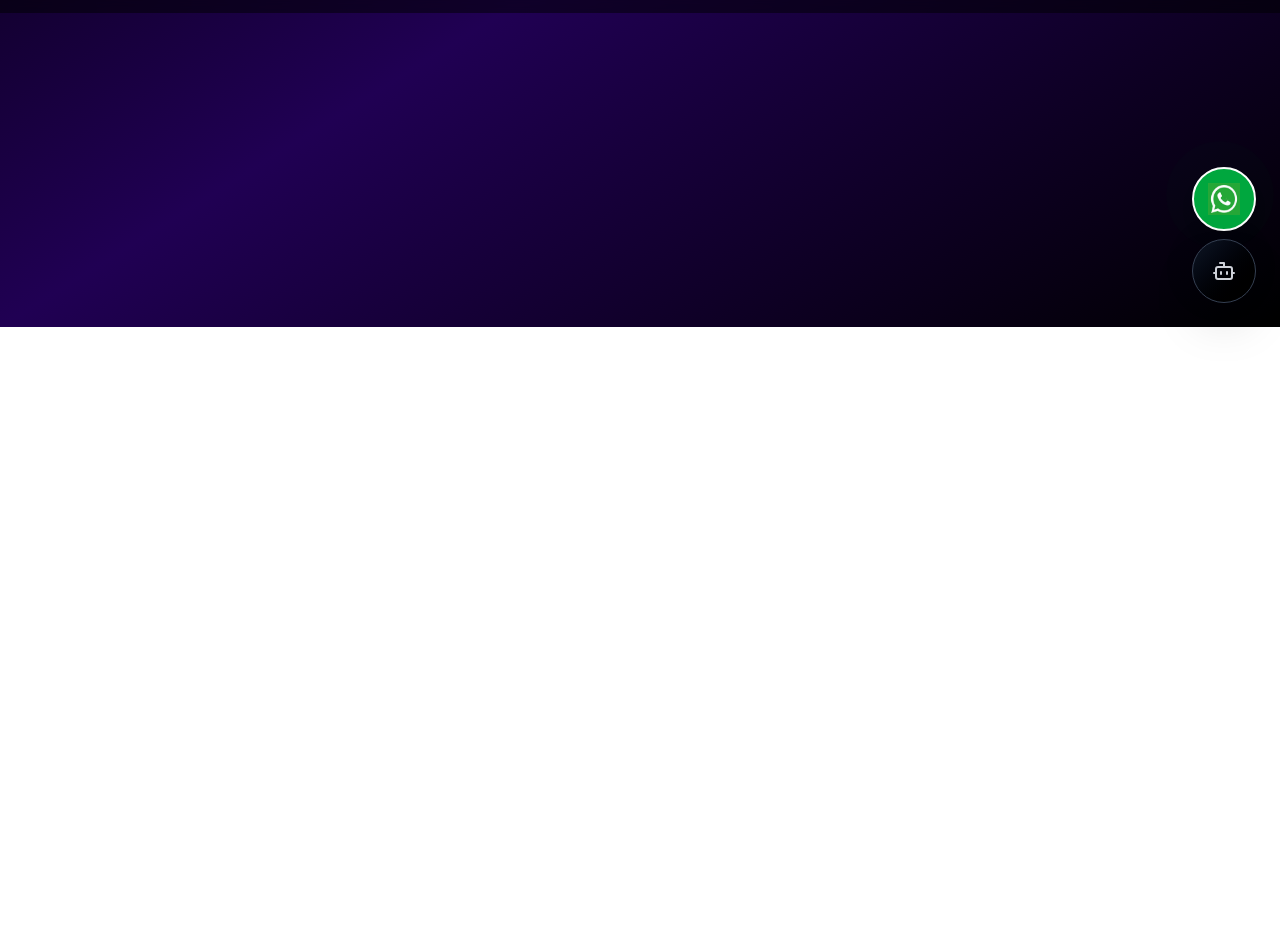
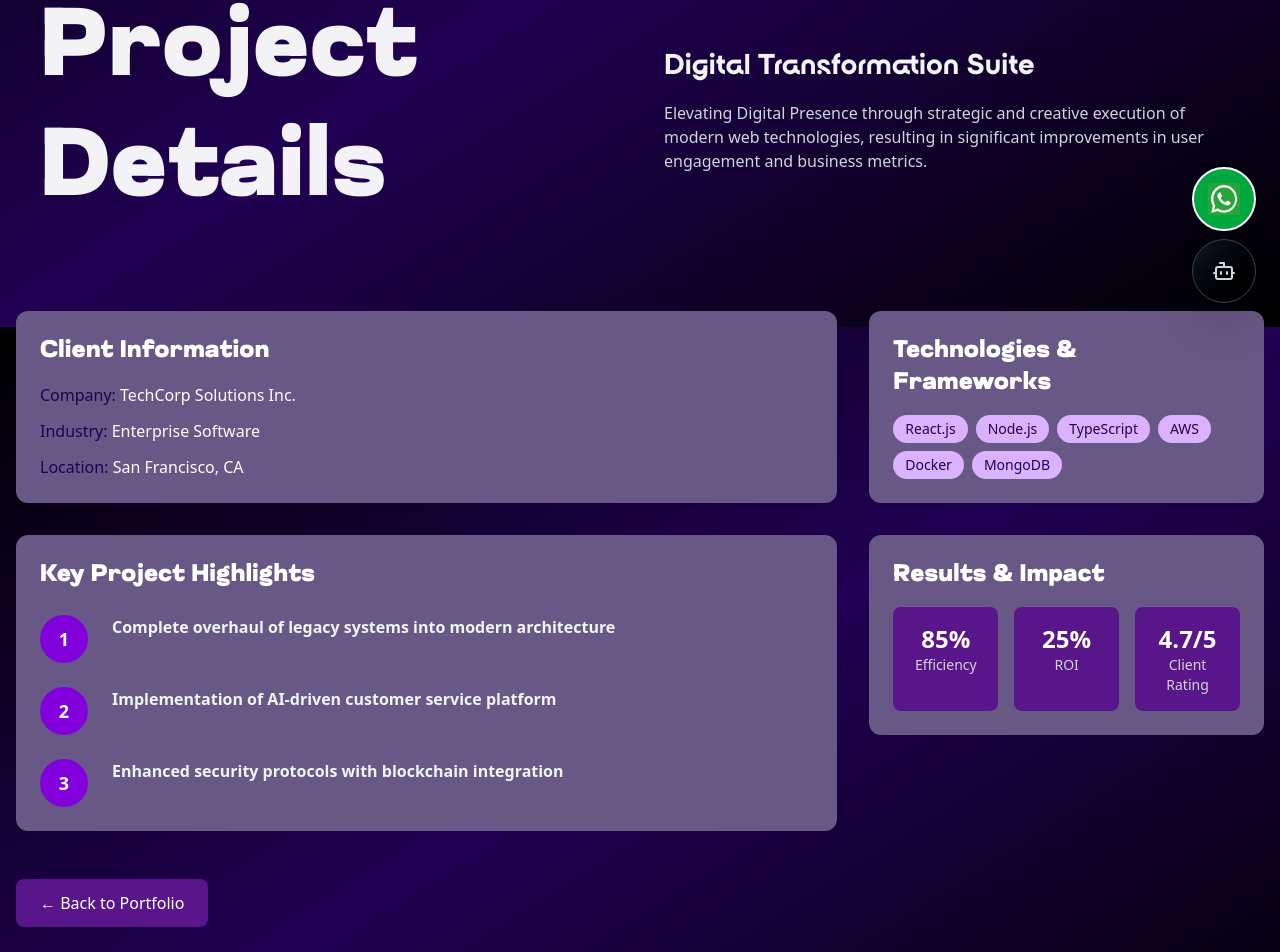
Before and after one commit to combinezenith/combine-zenith-website, a Next.js app: page /portfolio/project-alpha in a window 1280 px wide. Shown: the part 473-1425 px from the top of the page. Before the commit the page ends 800 px from the top, so only its background shows below. Built offline with nearby package versions, Linux system fonts and the light colour scheme.

Commit message:
slug page done

```diff
--- a/src/app/(pages)/portfolio/[id]/page.tsx
+++ b/src/app/(pages)/portfolio/[id]/page.tsx
@@ -1,11 +1,146 @@
-import React from "react";
+import { notFound } from 'next/navigation';
+import portfolio from '../../../data/portfolio.json';
+import Image from 'next/image';
 
-const DynamicPortfolio = () => {
+type PortfolioItem = {
+  slug: string;
+  name: string;
+  description: string;
+  overview: string;
+  image: string;
+  client: {
+    name: string;
+    industry: string;
+    location: string;
+  };
+  highlights: string[];
+  technologies: string[];
+  metrics: {
+    efficiency: string;
+    satisfaction: string;
+    rating: string;
+  };
+};
+
+type Params = {
+  params: { id: string };
+};
+
+export async function generateStaticParams() {
+  return (portfolio as PortfolioItem[]).map((p) => ({ id: p.slug }));
+}
+
+export default function PortfolioDetail({ params }: Params) {
+  const id = params.id;
+  const item = (portfolio as PortfolioItem[]).find((p) => p.slug === id);
+
+  if (!item) return notFound();
+
   return (
-    <div>
-      <h1>This is Dynamic Portfolio Page</h1>
+    <div className="min-h-screen text-white px-4 py-12">
+      <div className="w-full mb-12">
+        <div className="relative animate-fadeIn">
+          <Image
+            src={item.image || '/logo.jpg'}
+            alt={item.name}
+            width={1600}
+            height={600}
+            className="w-full h-64 sm:h-80 md:h-96 object-cover rounded-xl"
+          />
+            {/* Large left title + right info */}
+            <div className=" rounded-xl flex flex-col md:flex-row items-center md:items-center">
+              <div className="flex-1 px-6 py-8 text-center md:text-left">
+                <h2 className="text-4xl sm:text-5xl md:text-6xl lg:text-7xl xl:text-8xl font-extrabold leading-tight text-white/95 animate-slideInLeft">Project Details</h2>
+              </div>
+              <div className="w-full md:w-1/2 px-6 py-8 text-center md:text-left animate-slideInRight">
+                <h1 className="text-xl sm:text-2xl md:text-3xl font-semibold text-gray-100">{item.name}</h1>
+                <p className="mt-4 text-gray-300 text-sm sm:text-base">{item.overview}</p>
+              </div>
+            </div>
+
+
+        </div>
+      </div>
+      <div className="max-w-7xl mx-auto animate-slideUp">
+
+        <div className="grid grid-cols-1 lg:grid-cols-3 gap-6 md:gap-8">
+          {/* Left Column - Client Info & Key Highlights */}
+          <div className="lg:col-span-2 space-y-6 md:space-y-8">
+            {/* Client Information */}
+            <div className="bg-[#685885] bg-opacity-20 rounded-xl p-4 md:p-6 animate-scaleIn">
+              <h2 className="text-xl md:text-2xl font-semibold mb-4">Client Information</h2>
+              <div className="space-y-3">
+                <p><span className="text-[#200053]">Company:</span> {item.client.name}</p>
+                <p><span className="text-[#200053]">Industry:</span> {item.client.industry}</p>
+                <p><span className="text-[#200053]">Location:</span> {item.client.location}</p>
+              </div>
+            </div>
+
+            {/* Key Project Highlights */}
+            <div className="bg-[#685885] bg-opacity-50 rounded-xl p-4 md:p-6 animate-scaleIn">
+              <h2 className="text-xl md:text-2xl font-semibold mb-6">Key Project Highlights</h2>
+              <ul className="space-y-6">
+                {item.highlights.map((highlight, index) => (
+                  <li key={index} className="flex items-start gap-6 animate-slideInLeft" style={{ animationDelay: `${index * 0.1}s` }}>
+                    <div className="shrink-0 w-12 h-12 rounded-full bg-purple-700 flex items-center justify-center font-semibold text-white text-lg">
+                      {index + 1}
+                    </div>
+                    <div className="text-gray-100 font-semibold">{highlight}</div>
+                  </li>
+                ))}
+              </ul>
+            </div>
+          </div>
+
+          {/* Right Column - Technologies & Results */}
+          <div className="space-y-6 md:space-y-8">
+            {/* Technologies & Frameworks */}
+            <div className="bg-[#685885] bg-opacity-50 rounded-xl p-4 md:p-6 animate-scaleIn">
+              <h2 className="text-xl md:text-2xl font-semibold mb-4">Technologies & Frameworks</h2>
+              <div className="flex flex-wrap gap-2">
+                {item.technologies.map((tech, index) => (
+                  <span
+                    key={index}
+                    className="px-3 py-1 bg-purple-300 text-[#200053] rounded-full text-sm animate-fadeIn"
+                    style={{ animationDelay: `${index * 0.1}s` }}
+                  >
+                    {tech}
+                  </span>
+                ))}
+              </div>
+            </div>
+
+            {/* Results & Impact */}
+            <div className="bg-[#685885] bg-opacity-50 rounded-xl p-4 md:p-6 animate-scaleIn">
+              <h2 className="text-xl md:text-2xl font-semibold mb-4">Results & Impact</h2>
+              <div className="grid grid-cols-1 sm:grid-cols-3 gap-4">
+                <div className="text-center p-4 bg-purple-900 bg-opacity-50 rounded-lg animate-slideUp" style={{ animationDelay: '0.1s' }}>
+                  <div className="text-2xl font-bold text-white">{item.metrics.efficiency}</div>
+                  <div className="text-sm text-gray-300">Efficiency</div>
+                </div>
+                <div className="text-center p-4 bg-purple-900 bg-opacity-50 rounded-lg animate-slideUp" style={{ animationDelay: '0.2s' }}>
+                  <div className="text-2xl font-bold text-white">{item.metrics.satisfaction}</div>
+                  <div className="text-sm text-gray-300">ROI</div>
+                </div>
+                <div className="text-center p-4 bg-purple-900 bg-opacity-50 rounded-lg animate-slideUp" style={{ animationDelay: '0.3s' }}>
+                  <div className="text-2xl font-bold text-white">{item.metrics.rating}</div>
+                  <div className="text-sm text-gray-300">Client Rating</div>
+                </div>
+              </div>
+            </div>
+          </div>
+        </div>
+
+        {/* Back Button */}
+        <div className="mt-12 animate-fadeIn">
+          <a
+            href="/portfolio"
+            className="inline-flex items-center px-6 py-3 bg-purple-900 hover:bg-purple-700 rounded-lg text-white transition-colors duration-300 hover:scale-105"
+          >
+            ← Back to Portfolio
+          </a>
+        </div>
+      </div>
     </div>
   );
-};
-
-export default DynamicPortfolio;
+}
--- a/src/app/data/portfolio.json
+++ b/src/app/data/portfolio.json
@@ -1,20 +1,62 @@
 [
   {
     "slug": "project-alpha",
-    "name": "Project Alpha",
-    "description": "A cutting-edge web application designed to streamline business operations and enhance user experience.",
-    "image": "/logo.jpg"
+    "name": "Digital Transformation Suite",
+    "description": "A comprehensive digital transformation initiative that revolutionized internal operations and customer experience through innovative technology solutions.",
+    "overview": "Elevating Digital Presence through strategic and creative execution of modern web technologies, resulting in significant improvements in user engagement and business metrics.",
+    "image": "/logo.jpg",
+    "client": {
+      "name": "TechCorp Solutions Inc.",
+      "industry": "Enterprise Software",
+      "location": "San Francisco, CA"
+    },
+    "highlights": [
+      "Complete overhaul of legacy systems into modern architecture",
+      "Implementation of AI-driven customer service platform",
+      "Enhanced security protocols with blockchain integration"
+    ],
+    "technologies": [
+      "React.js",
+      "Node.js",
+      "TypeScript",
+      "AWS",
+      "Docker",
+      "MongoDB"
+    ],
+    "metrics": {
+      "efficiency": "85%",
+      "satisfaction": "25%",
+      "rating": "4.7/5"
+    }
   },
   {
     "slug": "project-beta",
-    "name": "Project Beta",
-    "description": "An innovative mobile app that leverages AI to provide personalized recommendations and insights.",
-    "image": "/logo.jpg"
-  },
-  {
-    "slug": "project-gamma",
-    "name": "Project Gamma",
-    "description": "A comprehensive e-commerce platform with advanced analytics and seamless integration capabilities.",
-    "image": "/logo.jpg"
+    "name": "E-Commerce Revolution",
+    "description": "An innovative e-commerce platform that transformed online shopping experience with AI-powered recommendations and real-time inventory management.",
+    "overview": "Reimagining online retail through cutting-edge technology and user-centric design, delivering unprecedented growth and customer satisfaction.",
+    "image": "/logo.jpg",
+    "client": {
+      "name": "Global Retail Solutions",
+      "industry": "Retail Technology",
+      "location": "New York, NY"
+    },
+    "highlights": [
+      "AI-powered product recommendations",
+      "Real-time inventory management system",
+      "Seamless multi-platform integration"
+    ],
+    "technologies": [
+      "Next.js",
+      "Python",
+      "TensorFlow",
+      "PostgreSQL",
+      "Redis",
+      "Kubernetes"
+    ],
+    "metrics": {
+      "efficiency": "92%",
+      "satisfaction": "35%",
+      "rating": "4.9/5"
+    }
   }
 ]
--- a/tailwind.config.ts
+++ b/tailwind.config.ts
@@ -53,7 +53,12 @@ export default {
                 }
             },
             animation: {
-                rock: 'rock 2s ease-in-out infinite'
+                rock: 'rock 2s ease-in-out infinite',
+                fadeIn: 'fadeIn 0.6s ease-out forwards',
+                slideUp: 'slideUp 0.8s ease-out forwards',
+                slideInLeft: 'slideInLeft 0.8s ease-out forwards',
+                slideInRight: 'slideInRight 0.8s ease-out forwards',
+                scaleIn: 'scaleIn 0.5s ease-out forwards'
             },
             keyframes: {
                 rock: {
@@ -66,6 +71,26 @@ export default {
                     '75%': {
                         transform: 'rotate(30deg)'
                     }
+                },
+                fadeIn: {
+                    '0%': { opacity: '0' },
+                    '100%': { opacity: '1' }
+                },
+                slideUp: {
+                    '0%': { transform: 'translateY(50px)', opacity: '0' },
+                    '100%': { transform: 'translateY(0)', opacity: '1' }
+                },
+                slideInLeft: {
+                    '0%': { transform: 'translateX(-50px)', opacity: '0' },
+                    '100%': { transform: 'translateX(0)', opacity: '1' }
+                },
+                slideInRight: {
+                    '0%': { transform: 'translateX(50px)', opacity: '0' },
+                    '100%': { transform: 'translateX(0)', opacity: '1' }
+                },
+                scaleIn: {
+                    '0%': { transform: 'scale(0.9)', opacity: '0' },
+                    '100%': { transform: 'scale(1)', opacity: '1' }
                 }
             },
             borderRadius: {
```
